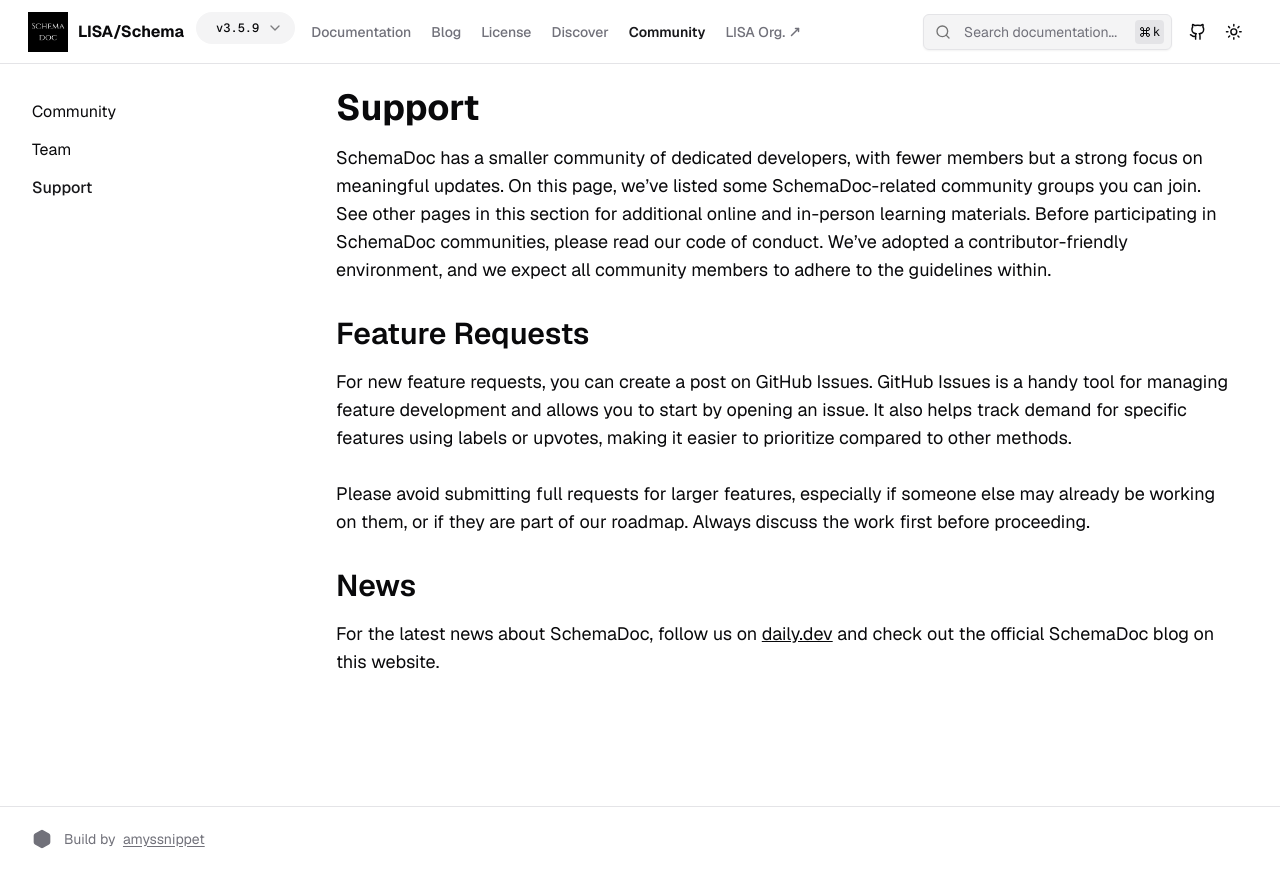
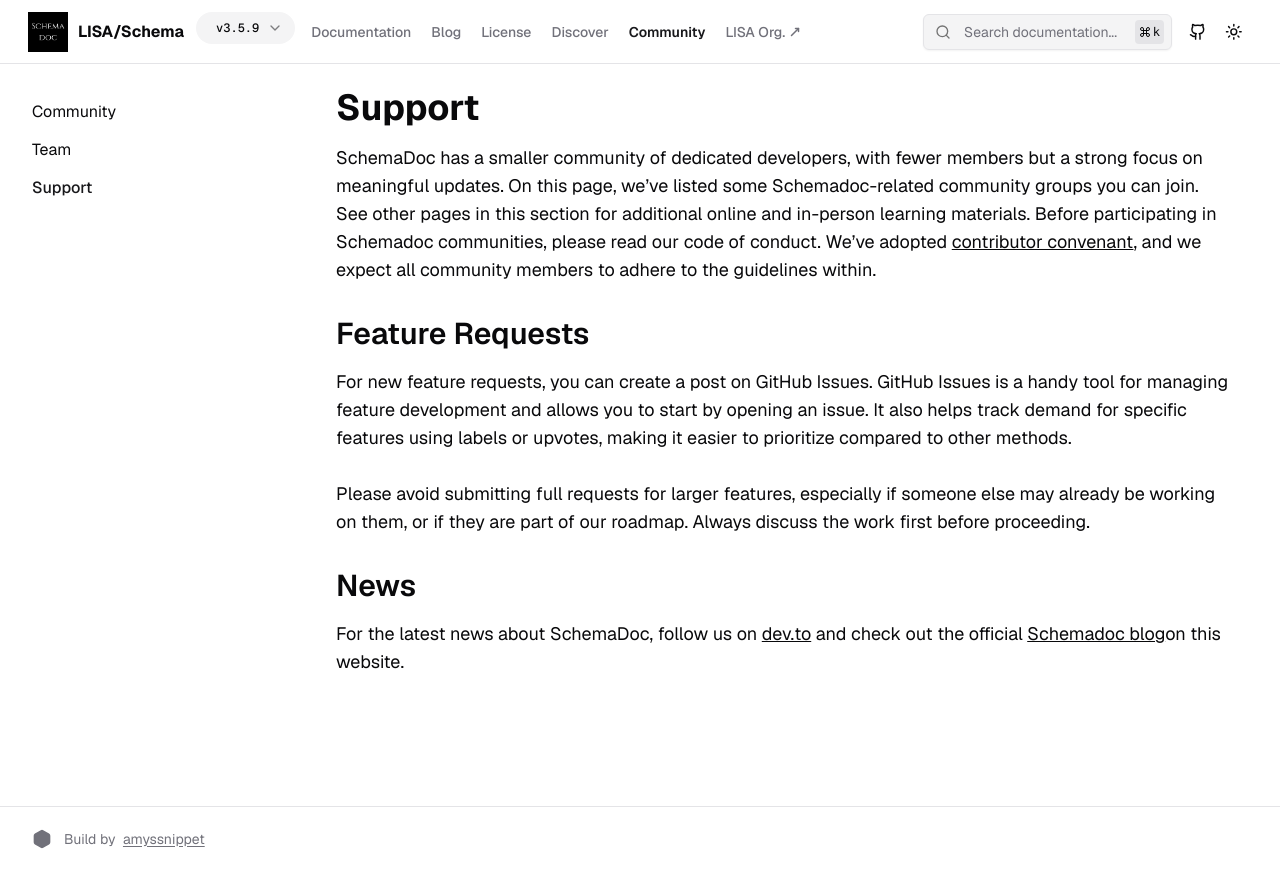
Before and after one commit to bradcn/schemadocv2, a Next.js app: page /community/support in a window 1280 px wide. Built offline with nearby package versions, Linux system fonts and the light colour scheme.

Commit message:
Update page.tsx

```diff
--- a/app/community/support/page.tsx
+++ b/app/community/support/page.tsx
@@ -1,10 +1,18 @@
+import type { Metadata } from "next";
+
+export const metadata: Metadata = {
+  title: "Support | Community | Schemadoc",
+  metadataBase: new URL("https://schemadoc.vercel.app/community/support"),
+  description: "Support page in Community section of Schemadoc documentation",
+};
+
 export default function SupportPage() {
   return (
     <div className="max-w-4xl mx-auto my-6">
       <h1 className="text-4xl font-bold my-4">Support</h1>
 
       <p className="text-lg my-4">
-        SchemaDoc has a smaller community of dedicated developers, with fewer members but a strong focus on meaningful updates. On this page, we’ve listed some SchemaDoc-related community groups you can join. See other pages in this section for additional online and in-person learning materials. Before participating in SchemaDoc communities, please read our code of conduct. We’ve adopted a contributor-friendly environment, and we expect all community members to adhere to the guidelines within.
+        SchemaDoc has a smaller community of dedicated developers, with fewer members but a strong focus on meaningful updates. On this page, we’ve listed some Schemadoc-related community groups you can join. See other pages in this section for additional online and in-person learning materials. Before participating in Schemadoc communities, please read our code of conduct. We’ve adopted <a href="https://www.contributor-covenant.org/" className="underline">contributor convenant</a>, and we expect all community members to adhere to the guidelines within.
       </p>
 
       <section className="my-8">
@@ -20,7 +28,7 @@ export default function SupportPage() {
       <section className="my-8">
         <h2 className="text-3xl font-semibold my-4">News</h2>
         <p className="text-lg">
-          For the latest news about SchemaDoc, follow us on <a href="https://daily.dev" className="underline">daily.dev</a> and check out the official SchemaDoc blog on this website.
+          For the latest news about SchemaDoc, follow us on <a href="https://dev.to/schemadoc" className="underline">dev.to</a> and check out the official <a href="/blog" className="underline">Schemadoc blog</a>on this website.
         </p>
       </section>
     </div>
```
